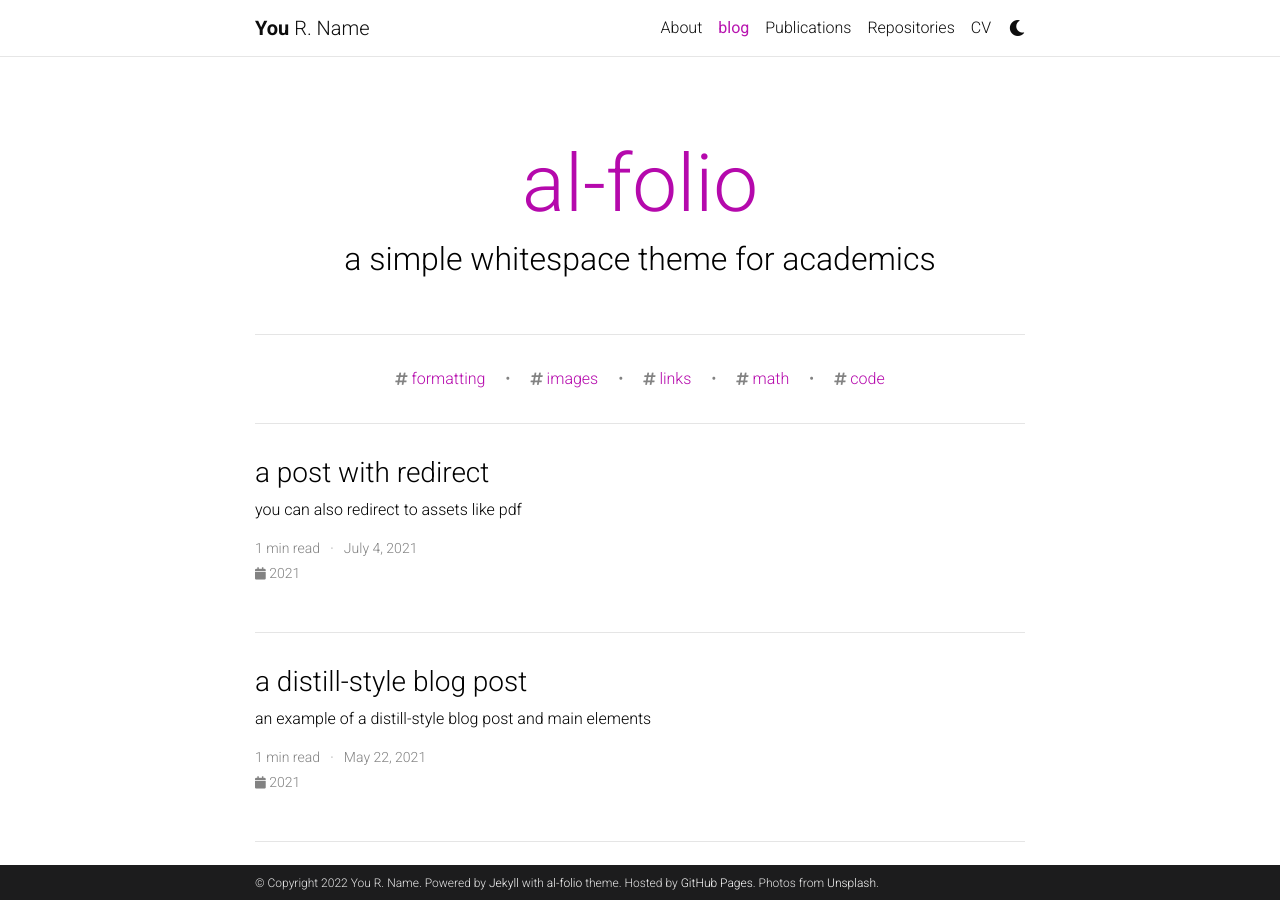
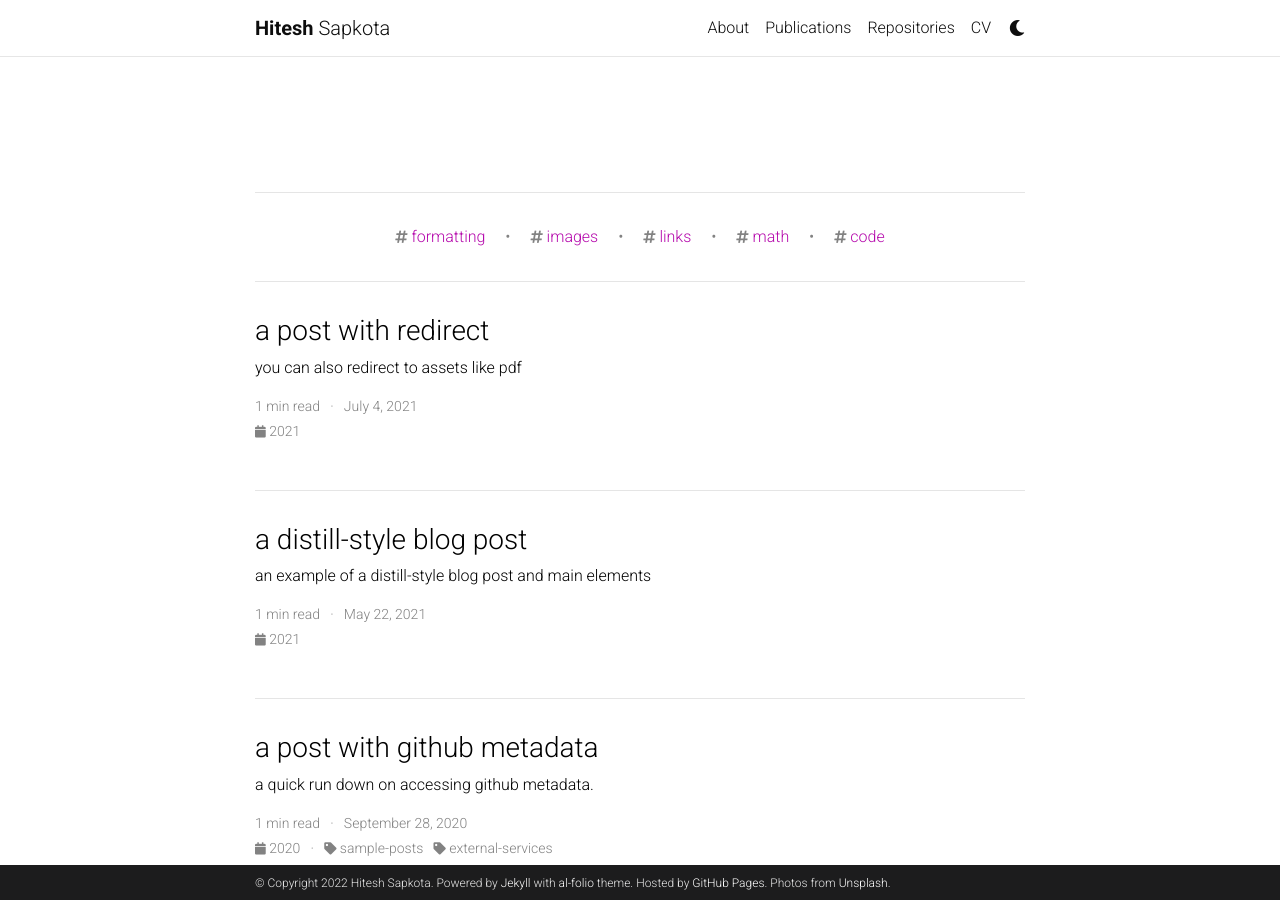
Before and after one commit to hiteshsapkota/hitesh.github.io, a Jekyll site: the page built from blog/index.html, in a window 1280 px wide and 900 px high. Built offline with Jekyll 4.4.1, drawn with Linux system fonts in a browser that asks for light colours; full-size pictures stand in for the smaller copies a plugin makes; the list of posts is cut into pages by our own code; comment, search, counter and statistics services are not loaded; a style sheet for code colours, icons or effects is not loaded.

Commit message:
Added Functionality

```diff
--- a/_config.yml
+++ b/_config.yml
@@ -3,10 +3,9 @@
 # -----------------------------------------------------------------------------
 
 title: blank # the website title (if blank, full name will be used instead)
-first_name: You
-middle_name: R.
-last_name: Name
-email: you@example.com
+first_name: Hitesh
+last_name: Sapkota
+email: hiteshsapkota@gmail.com
 description: > # the ">" symbol means to ignore newlines until "footer_text:"
   A simple, whitespace theme for academics. Based on [*folio](https://github.com/bogoli/-folio) design.
 footer_text: >
@@ -41,7 +40,7 @@
 # will use title and url fields
 # Take a look to https://github.com/jekyll/jekyll-feed for more customization
 
-rss_icon: true
+#rss_icon: true
 
 # -----------------------------------------------------------------------------
 # Layout
@@ -67,11 +66,11 @@
 # Social integration
 # -----------------------------------------------------------------------------
 
-github_username: # your GitHub user name
+github_username: hiteshsapkota # your GitHub user name
 gitlab_username: # your GitLab user name
 twitter_username: # your Twitter handle
-linkedin_username: # your LinkedIn user name
-scholar_userid: # your Google Scholar ID
+linkedin_username: hitesh-sapkota-2226051ba # your LinkedIn user name
+scholar_userid: 0FKsBXYAAAAJ # your Google Scholar ID
 semanticscholar_id: # your Semantic Scholar ID
 orcid_id: # your ORCID ID
 medium_username: # your Medium username
@@ -94,7 +93,7 @@
 discord_id: # your discord id (18-digit unique numerical identifier)
 
 contact_note: >
-  You can even add a little note about which of these is the best way to reach you.
+  The preferred way to contact me would be an email.
 
 # -----------------------------------------------------------------------------
 # Analytics and search engine verification
@@ -110,25 +109,25 @@
 # Blog
 # -----------------------------------------------------------------------------
 
-blog_name: al-folio # blog_name will be displayed in your blog page
-blog_nav_title: blog # your blog must have a title for it to be displayed in the nav bar
-blog_description: a simple whitespace theme for academics
-permalink: /blog/:year/:title/
+#blog_name: hitesh # blog_name will be displayed in your blog page
+#blog_nav_title: blog # your blog must have a title for it to be displayed in the nav bar
+#blog_description: a simple whitespace theme for academics
+#permalink: /blog/:year/:title/
 
 # Pagination
 pagination:
   enabled: true
 
 # Comments
-disqus_shortname: al-folio # put your disqus shortname
+disqus_shortname: hitesh # put your disqus shortname
 # https://help.disqus.com/en/articles/1717111-what-s-a-shortname
 
 # External sources.
 # If you have blog posts published on medium.com or other exteranl sources,
 # you can display them in your blog by adding a link to the RSS feed.
-external_sources:
-  - name: medium.com
-    rss_url: https://medium.com/@al-folio/feed
+#external_sources:
+#  - name: medium.com
+#    rss_url: https://medium.com/@al-folio/feed
 
 # -----------------------------------------------------------------------------
 # Collections
@@ -145,7 +144,7 @@
     permalink: /projects/:path/
 
 news_scrollable: true # adds a vertical scroll bar if there are more than 3 news items
-news_limit: 5 # leave blank to include all the news in the `_news` folder
+news_limit: 20 # leave blank to include all the news in the `_news` folder
 
 # -----------------------------------------------------------------------------
 # Jekyll settings
```
